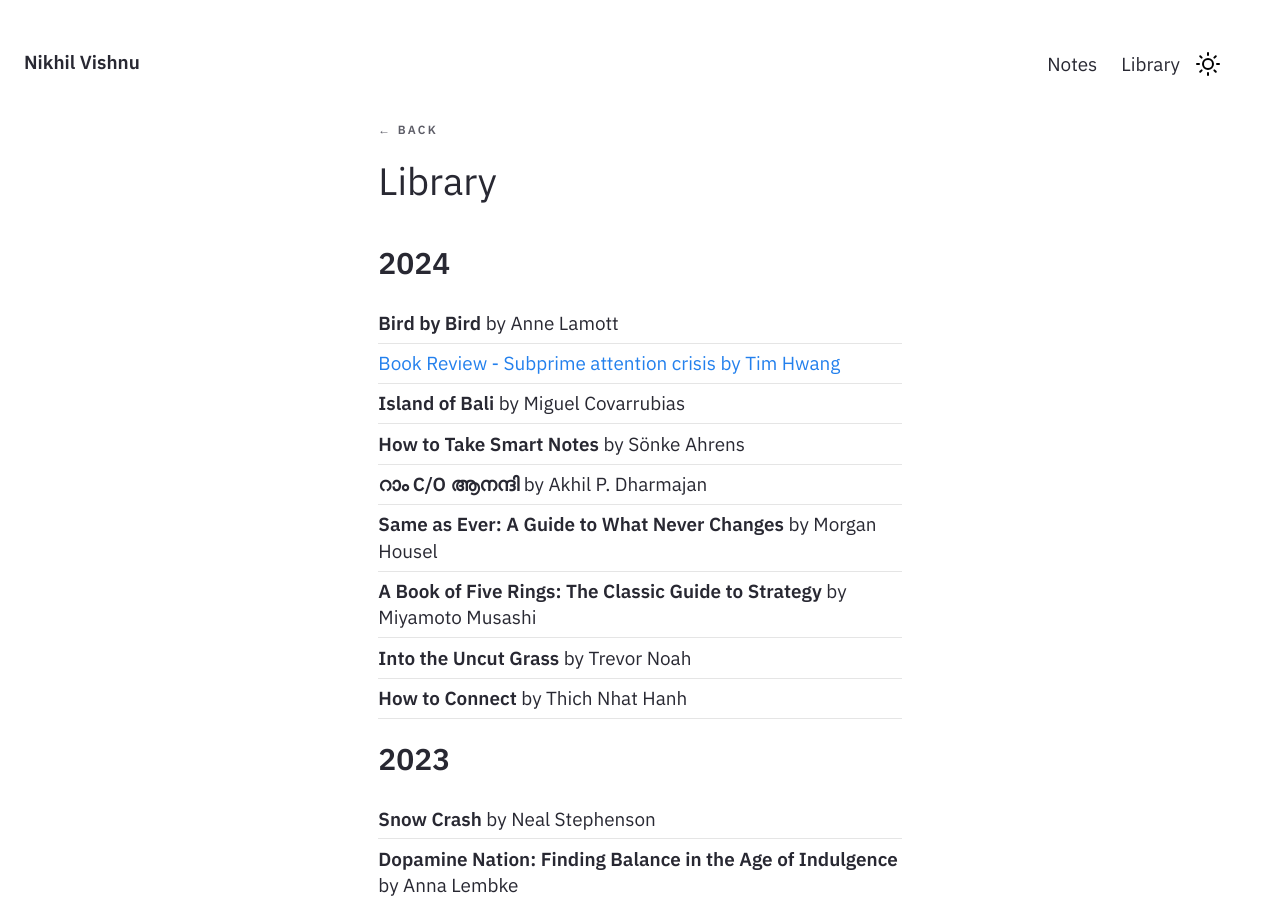
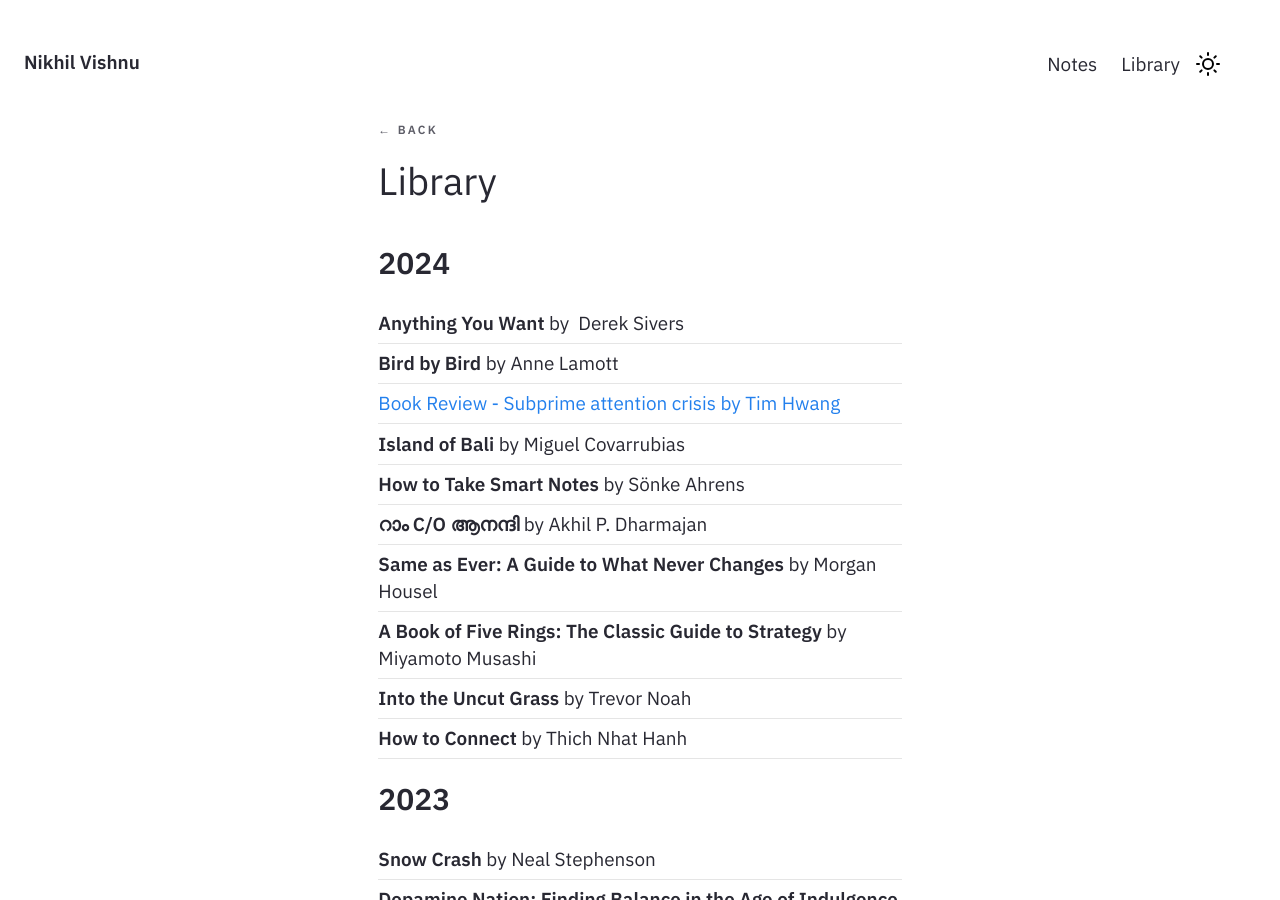
Before and after one commit to nikhilvishnu/nikhilvishnu.github.io, a Jekyll site: the page built from pages/Library.md, in a window 1280 px wide and 900 px high. Built offline with Jekyll 4.4.1, drawn with Linux system fonts in a browser that asks for light colours; comment, search, counter and statistics services are not loaded.

Commit message:
library update

```diff
--- a/pages/Library.md
+++ b/pages/Library.md
@@ -9,6 +9,7 @@ format: list
 
 ## 2024
 
+- **Anything You Want** by  Derek Sivers
 - **Bird by Bird** by Anne Lamott
 - [[Book Review - Subprime attention crisis by Tim Hwang]]
 - **Island of Bali** by Miguel Covarrubias
```
